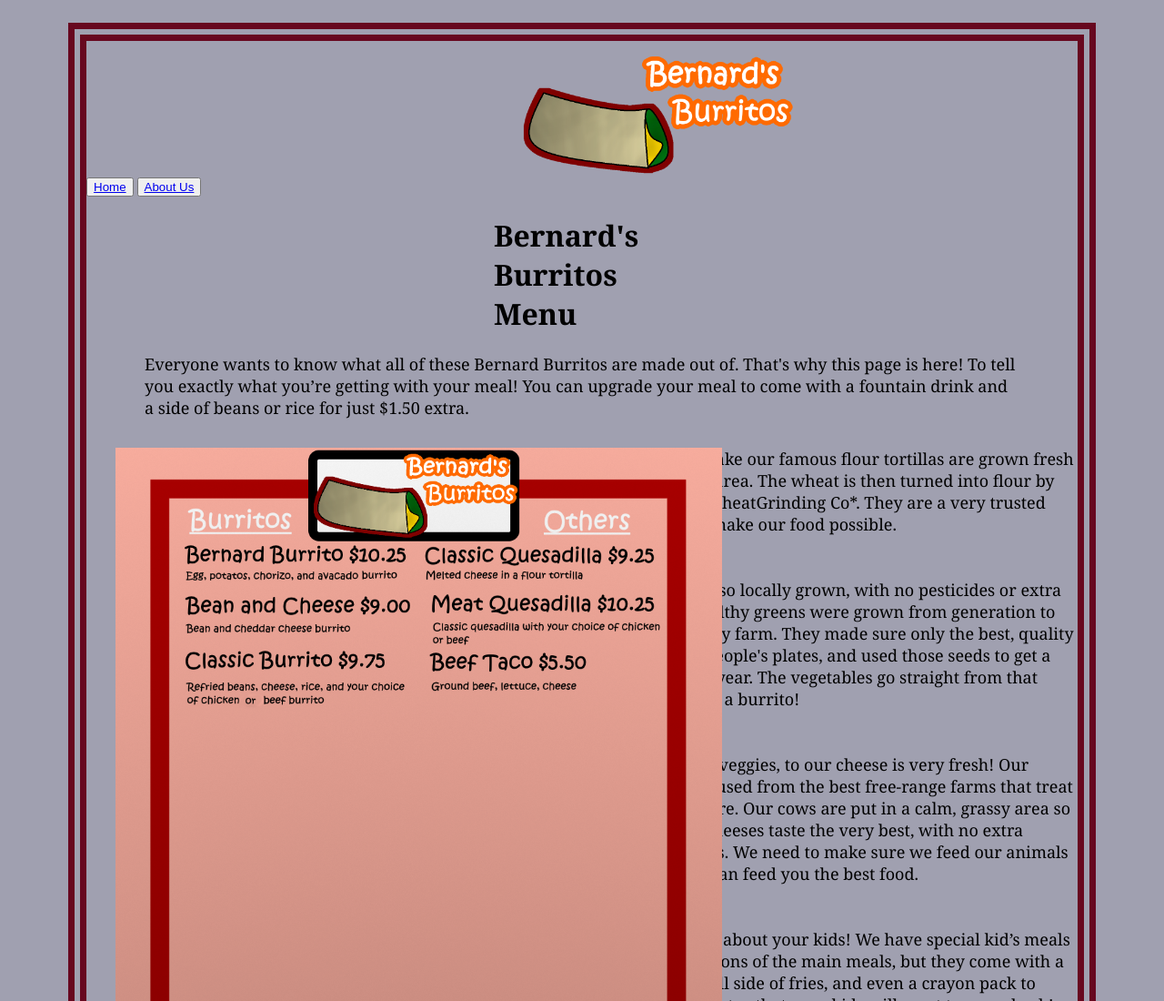
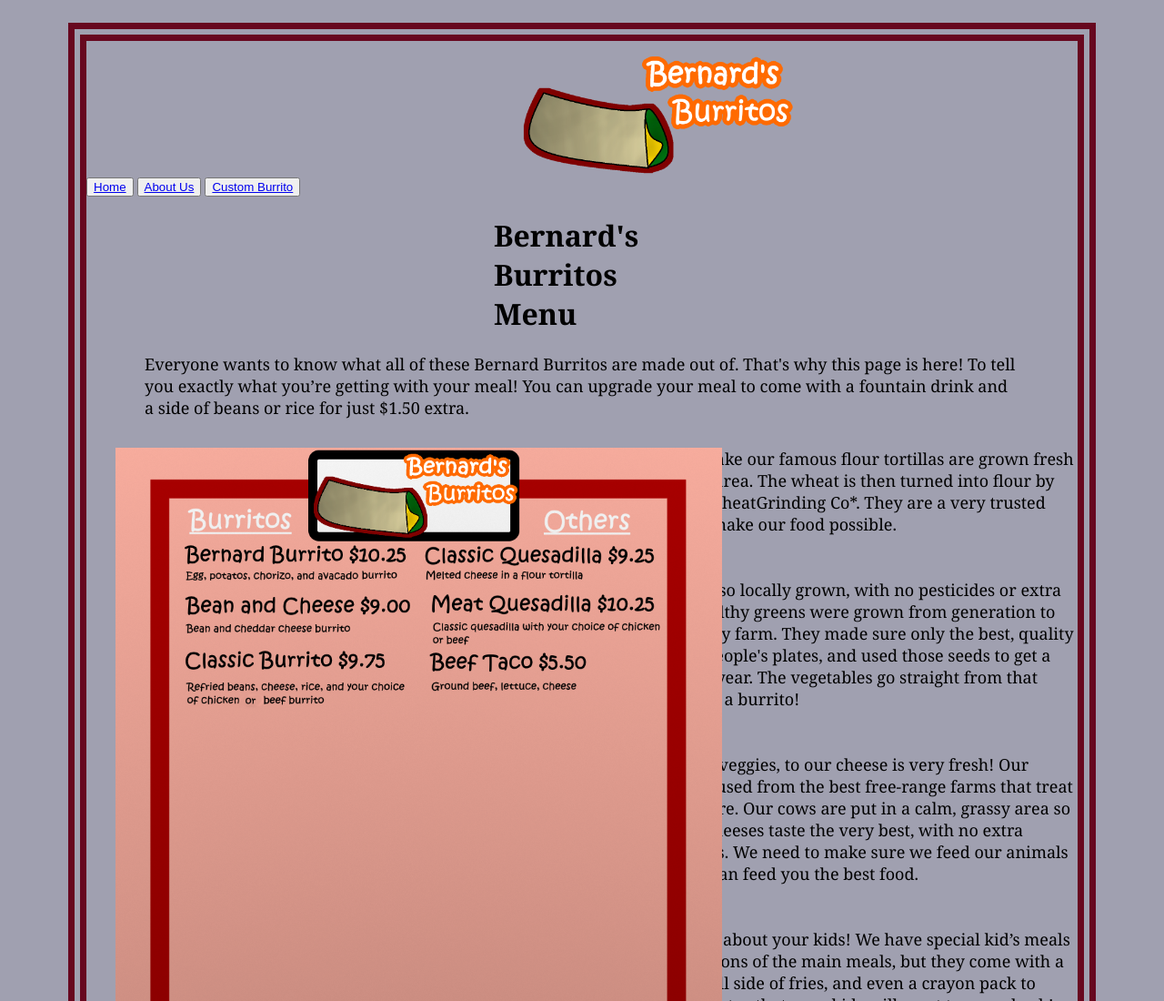
Before and after one commit to mcarri355/Website-Project, a plain HTML site: page files/pages/menu.html in a window 1280 px wide. Shown: the top 1100 px of the page at 91% size. Drawn offline with Linux system fonts and the light colour scheme.

Commit message:
menu button

```diff
--- a/files/pages/menu.html
+++ b/files/pages/menu.html
@@ -14,6 +14,7 @@
         <!--Buttons for navigation-->
         <button><a href="home.html">Home</a></button>
         <button><a href="aboutUs.html">About Us</a></button>
+        <button><a href="menuOrder.html">Custom Burrito</a></button>
 
     <h1>Bernard's Burritos Menu</h1>
     <p2
```
